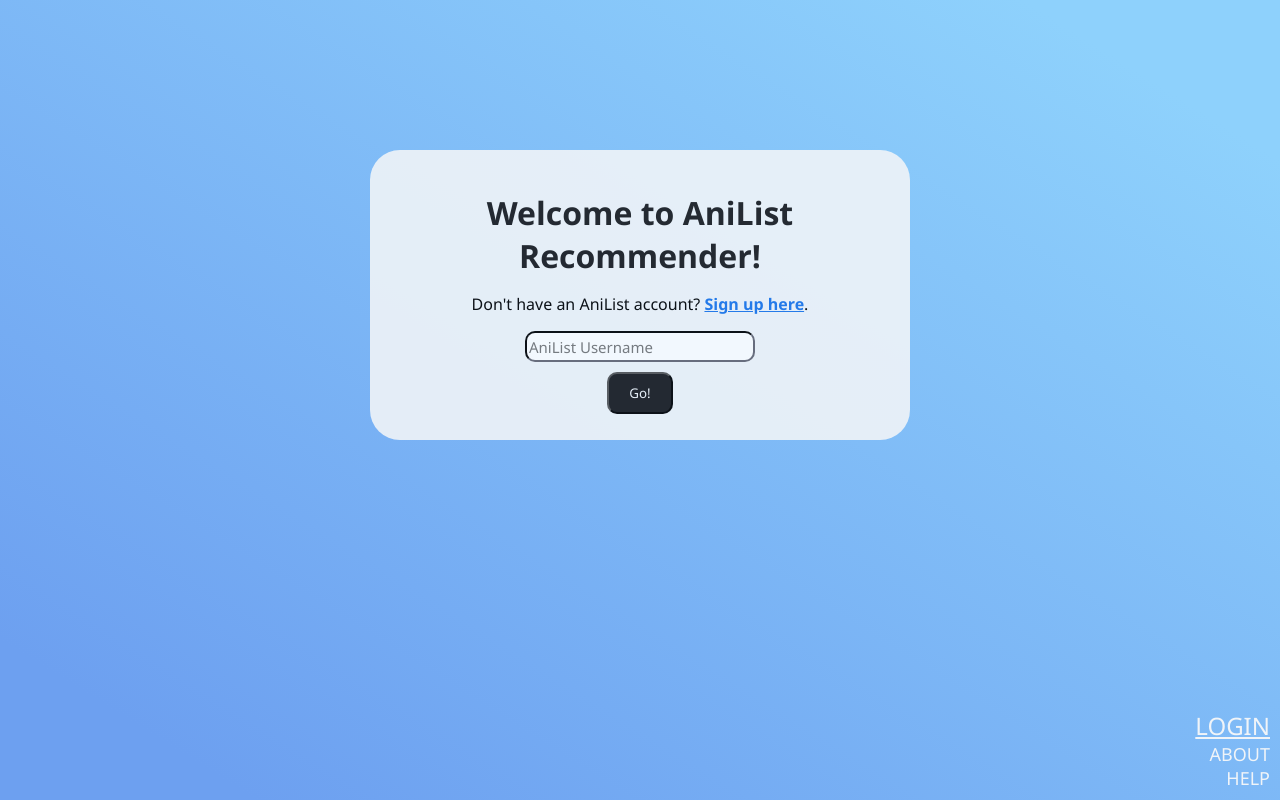
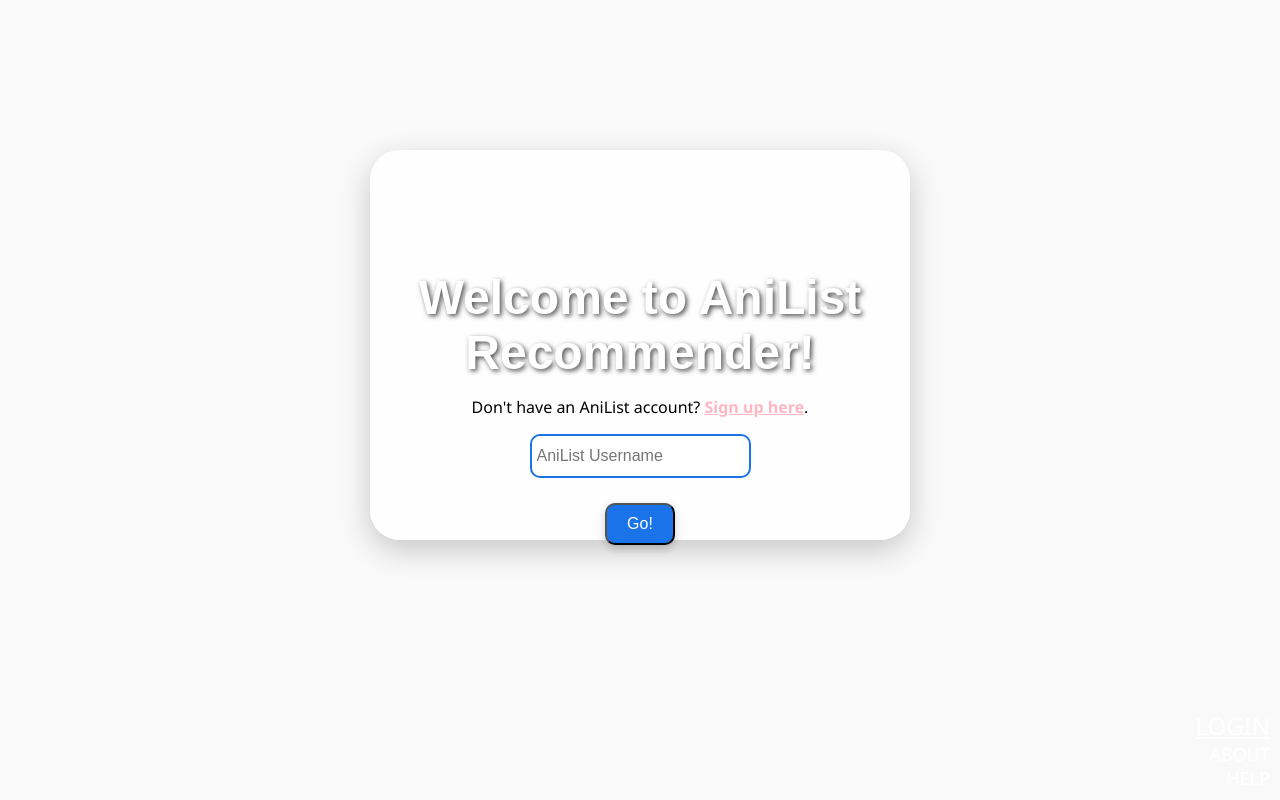
Before and after one commit to LeonDes7/INST377-Final-Project, a plain HTML site: page inst377final.html in a window 1280 px wide. Drawn offline with Linux system fonts and the light colour scheme.

Commit message:
better home page style

```diff
--- a/inst377final.html
+++ b/inst377final.html
@@ -5,7 +5,9 @@
     <script defer src="inst377finalmainjs.js"></script>
 </head>
 <body>
-    <div id="background-gradient"></div>
+    <div id="background-gradient">
+        <!-- Anime background image will go here -->
+    </div>
     <div id="home-container">
         <div id="home-container2">
             <h1 id="welcome">Welcome to AniList</br>Recommender!</h1>
--- a/inst377finalstyle.css
+++ b/inst377finalstyle.css
@@ -1,7 +1,11 @@
-body, input, button {
+body {
     font-family: 'Segoe UI', Tahoma, Geneva, Verdana, sans-serif;
+    background-color: #f9f9f9;
+    margin: 0;
+    padding: 0;
 }
 
+/* Background Image */
 #background-gradient {
     position: absolute;
     top: 0;
@@ -9,68 +13,91 @@
     height: 100vh;
     width: 100vw;
     z-index: -1;
-    background: linear-gradient(to bottom left, #8ed1fc 10%, #6da0f0 90%);
+    background: url('YOUR_IMAGE_URL_HERE') no-repeat center center/cover;
+    filter: brightness(0.5);
 }
 
+/* Welcome Section */
 #welcome {
-    color: #1a1a1d;
+    color: #fff;
     margin-bottom: 0;
+    font-family: 'Anime Font', sans-serif;
+    font-size: 3em;
+    text-shadow: 2px 2px 5px rgba(0, 0, 0, 0.7);
+    text-align: center;
+    margin-top: 100px;
 }
 
+/* Main Container */
 #home-container {
     display: flex;
     justify-content: center;
     margin-top: 150px;
 }
 
+/* Inner container with a cool anime style */
 #home-container2 {
     display: flex;
     flex-direction: column;
     text-align: center;
     align-items: center;
-    background-color: #f0f4f8;
+    background-color: rgba(255, 255, 255, 0.8);
     border-radius: 30px;
-    opacity: 0.9;
+    box-shadow: 0 10px 30px rgba(0, 0, 0, 0.2);
     width: 500px;
-    height: 250px;
+    height: 350px;
     padding: 20px;
+    backdrop-filter: blur(10px);
 }
 
+/* Username Input */
 #username {
-    height: 25px;
+    height: 30px;
     border-radius: 10px;
-    border-color: #1a1a1d;
-    font-size: 15px;
+    border: 2px solid #1a73e8;
+    font-size: 16px;
+    padding: 5px;
+    margin-bottom: 15px;
 }
 
+/* Focus effect for input */
 #username:focus {
-    background-color: #1a1a1d;
-    transition: 0.2s ease;
-    color: #f0f4f8;
+    background-color: #1a73e8;
+    color: #fff;
+    transition: 0.3s ease;
 }
 
+/* Button styling */
 #go-button {
-    background-color: #1a1a1d;
+    background-color: #1a73e8;
     border-radius: 10px;
     margin: 10px;
     padding: 10px 20px;
-    color: #f0f4f8;
+    color: #fff;
+    font-size: 16px;
     cursor: pointer;
-    transition: background-color 0.2s ease, color 0.2s ease;
+    transition: background-color 0.3s ease;
+    box-shadow: 0 4px 10px rgba(0, 0, 0, 0.2);
 }
 
+/* Hover effect for button */
 #go-button:hover {
-    background-color: #6da0f0;
-    color: #1a1a1d;
+    background-color: #0c56b1;
+    transform: translateY(-3px);
+    box-shadow: 0 8px 15px rgba(0, 0, 0, 0.3);
 }
 
+/* Navigation styling */
 #nav {
     position: fixed;
     display: flex;
     bottom: 0;
     right: 0;
+    height: auto;
+    width: auto;
     justify-content: flex-end;
     align-items: flex-end;
+    background-color: transparent;
     z-index: 10;
 }
 
@@ -78,13 +105,13 @@
     display: flex;
     flex-direction: column;
     margin: 10px;
-    color: #f0f4f8;
+    color: #fff;
     text-decoration: none;
     text-align: right;
 }
 
 .nav-tab {
-    color: #f0f4f8;
+    color: #fff;
     text-decoration: none;
     font-size: large;
 }
@@ -132,12 +159,12 @@
 }
 
 #signup-link {
-    color: #1a73e8;
+    color: #ffb6c1;
     font-weight: bold;
     text-decoration: underline;
     cursor: pointer;
 }
 
 #signup-link:hover {
-    color: #0c56b1;
+    color: #ff69b4;
 }
```
